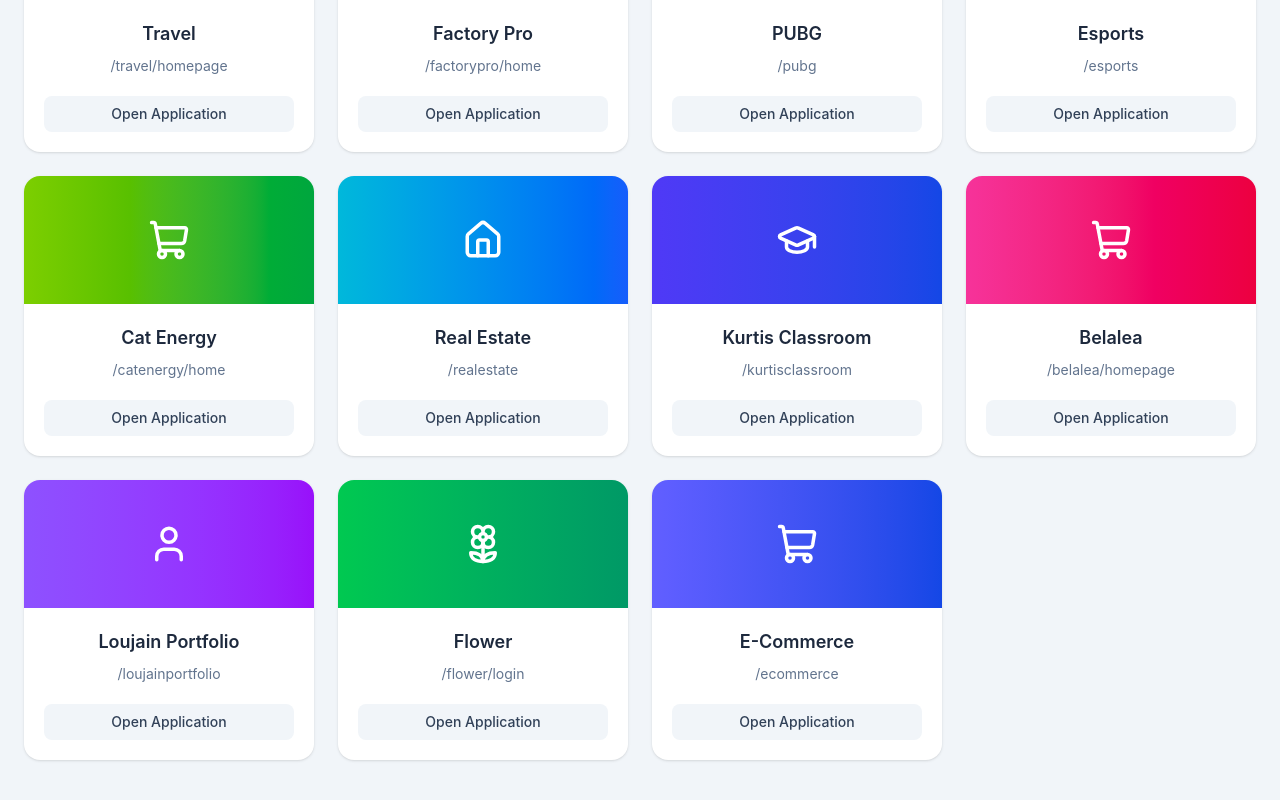
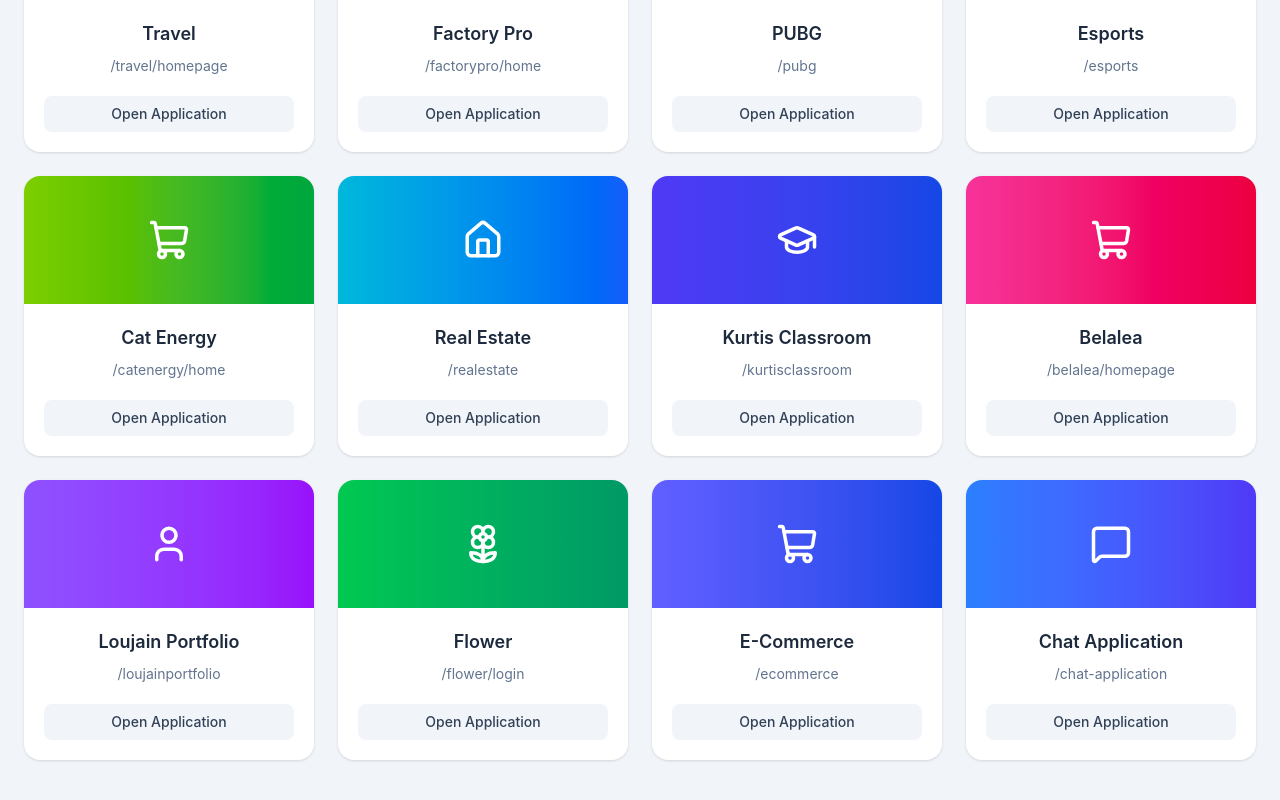
Before and after one commit to vamshipitla007/vamshi_portfolio, a React (Vite) app: page / in a window 1280 px wide. Shown: the part 1496-2296 px from the top of the page. Built offline with nearby package versions, Linux system fonts and the light colour scheme; a web font is replaced by a local one.

Commit message:
added route

```diff
--- a/src/pages/AppsDashboard.tsx
+++ b/src/pages/AppsDashboard.tsx
@@ -185,6 +185,12 @@ const apps = [
     icon: ShoppingCart,
     color: "from-indigo-500 to-blue-700",
   },
+  {
+    title: "Chat Application",
+    route: "/chat-application",
+    icon: MessageSquare,
+    color: "from-blue-500 to-indigo-600",
+  }
 ];
 
 const AppsDashboard = () => {
```
